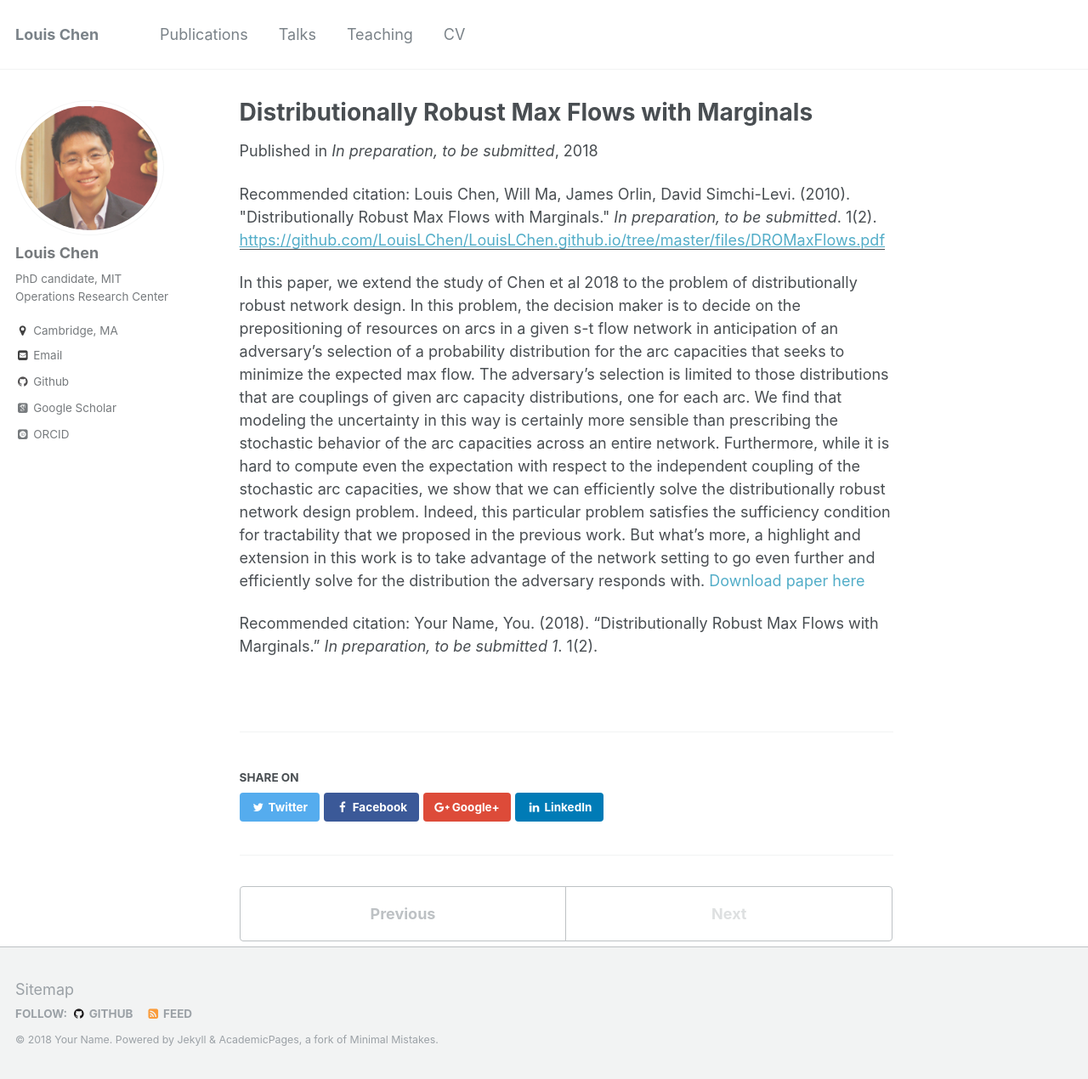
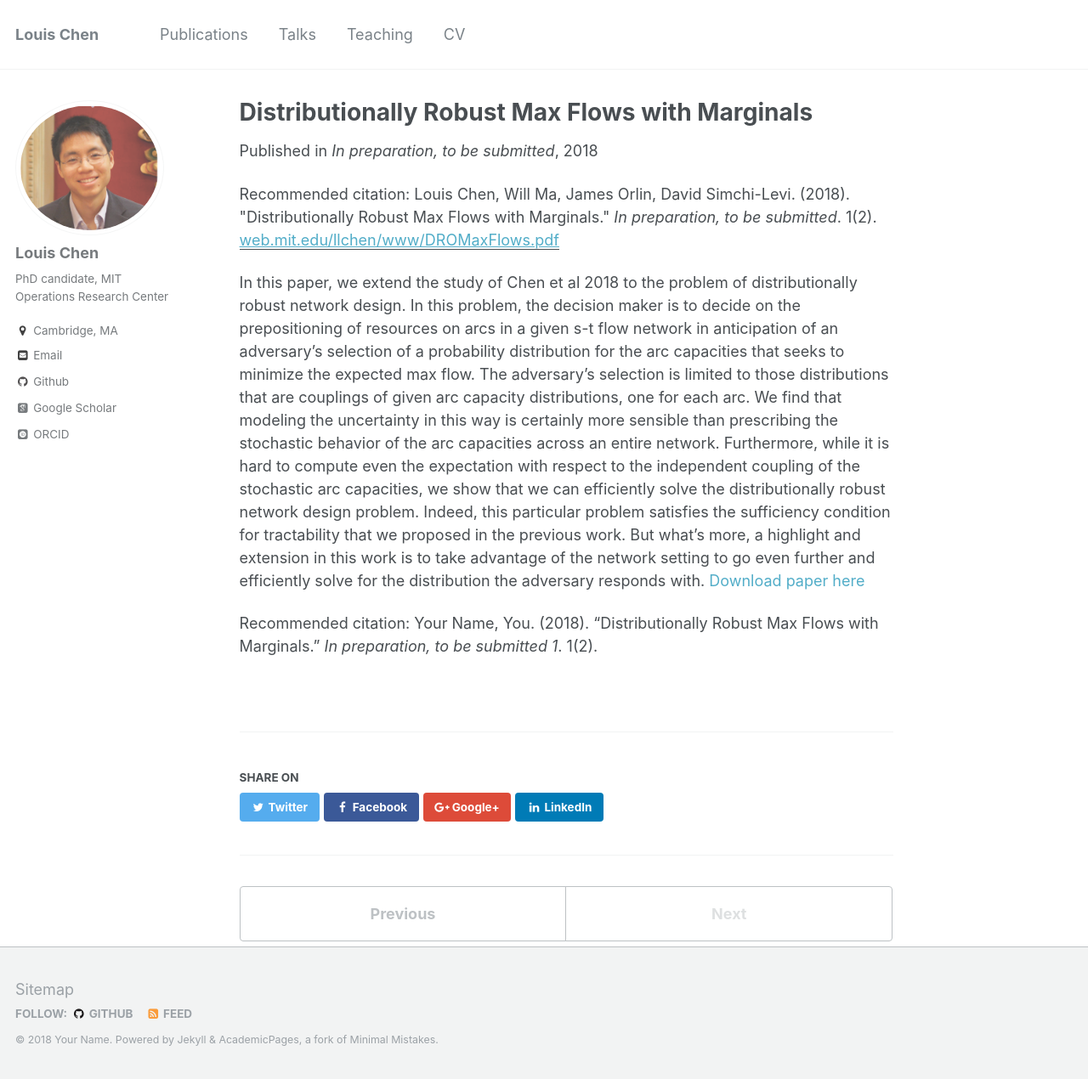
Before and after one commit to LouisLChen/LouisLChen.github.io, a Jekyll site: the page built from _publications/2010-10-01-paper-title-number-2.md, in a window 1280 px wide and 1270 px high. Shown: the whole window at 85% size. Built offline with Jekyll 4.4.1, drawn with Linux system fonts in a browser that asks for light colours; some web fonts are replaced.

Commit message:
Update 2010-10-01-paper-title-number-2.md

```diff
--- a/_publications/2010-10-01-paper-title-number-2.md
+++ b/_publications/2010-10-01-paper-title-number-2.md
@@ -6,10 +6,10 @@ excerpt: 'Consider an s-t flow network in which the arc capacities are distribut
  over the set of s-t cuts, which we show can be found efficiently.'
 date: 2018-10-01
 venue: 'In preparation, to be submitted'
-paperurl: 'https://github.com/LouisLChen/LouisLChen.github.io/tree/master/files/DROMaxFlows.pdf'
-citation: 'Louis Chen, Will Ma, James Orlin, David Simchi-Levi. (2010). &quot;Distributionally Robust Max Flows with Marginals.&quot; <i>In preparation, to be submitted</i>. 1(2).'
+paperurl: 'web.mit.edu/llchen/www/DROMaxFlows.pdf'
+citation: 'Louis Chen, Will Ma, James Orlin, David Simchi-Levi. (2018). &quot;Distributionally Robust Max Flows with Marginals.&quot; <i>In preparation, to be submitted</i>. 1(2).'
 ---
 In this paper, we extend the study of Chen et al 2018 to the problem of distributionally robust network design. In this problem, the decision maker is to decide on the prepositioning of resources on arcs in a given s-t flow network in anticipation of an adversary's selection of a probability distribution for the arc capacities that seeks to minimize the expected max flow. The adversary's selection is limited to those distributions that are couplings of given arc capacity distributions, one for each arc. We find that modeling the uncertainty in this way is certainly more sensible than prescribing the stochastic behavior of the arc capacities across an entire network. Furthermore, while it is hard to compute even the expectation with respect to the independent coupling of the stochastic arc capacities, we show that we can efficiently solve the distributionally robust network design problem. Indeed, this particular problem satisfies the sufficiency condition for tractability that we proposed in the previous work. But what's more, a highlight and extension in this work is to take advantage of the network setting to go even further and efficiently solve for the distribution the adversary responds with.
-[Download paper here](https://github.com/LouisLChen/LouisLChen.github.io/tree/master/files/DROMaxFlows.pdf)
+[Download paper here](web.mit.edu/llchen/www/DROMaxFlows.pdf)
 
 Recommended citation: Your Name, You. (2018). "Distributionally Robust Max Flows with Marginals." <i>In preparation, to be submitted  1</i>. 1(2).
```
